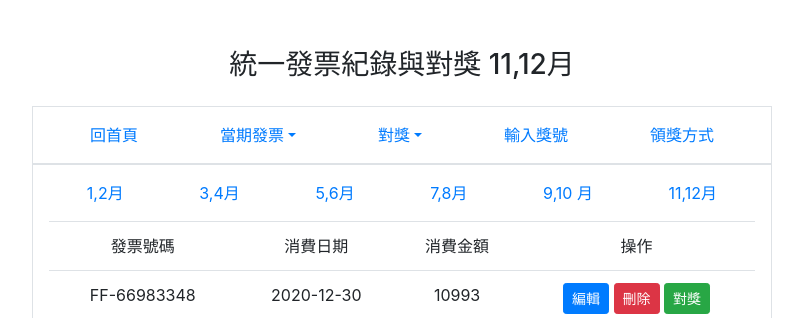
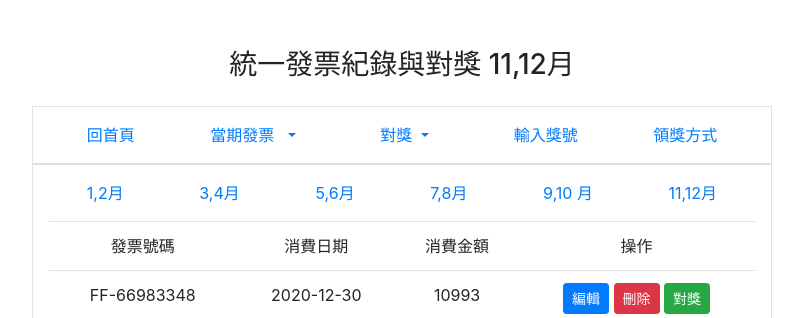
Before and after one commit to wdaweb/invoice-hua3698, a PHP site: page /index.php?do=invoice_list in a window 1280 px wide. Shown: the top 318 px of the page, without its empty margins (238-1041 px from the left). Run offline with PHP 8.4, Linux system fonts and the light colour scheme; data comes from the database, SQL or seed files in the repository.

Commit message:
index.php 完成spilt dropdown
to-do-list
1. spilt dropdown新增hover效果
2. 中獎加入modal效果
3. 表單加入自訂函式>檢查欄位

```diff
--- a/award.php
+++ b/award.php
@@ -51,7 +51,7 @@ foreach ($awards as $award) {
             for ($i = 5; $i >= 0; $i--) {
                 $target = mb_substr($award['number'], $i, 8 - $i,'utf8');
                 $mynumber = mb_substr($number, $i, 8 - $i,'utf8');
-                if ($target == $number) {
+                if ($target == $mynumber) {
                     $result=$i;
                 } else {
                     break;
--- a/base.php
+++ b/base.php
@@ -6,6 +6,6 @@ $pdo=new PDO($dsn,'root','');
 date_default_timezone_set("Asia/Taipei");
 session_start();
 
-$awardStr=['頭','一','二','三','四','五','六'];
+$awardStr=['頭','二','三','四','五','六'];
 
 ?>
--- a/index.php
+++ b/index.php
@@ -43,16 +43,18 @@
             <div class="text-center">
                 <a href="index.php">回首頁</a>
             </div>
-            <div class="text-center dropdown">
-                <a href="?do=invoice_list" class="dropdown-toggle" data-toggle="dropdown" >當期發票</a>
+            <div class="text-center">
+                <a href="?do=invoice_list" >當期發票</a>
+                <a href="?do=invoice_list" class="dropdown-toggle dropdown-toggle-split" data-toggle="dropdown" ></a>
                 <div class="dropdown-menu">
                     <a href="#" class="dropdown-item">1111</a>
                     <a href="#" class="dropdown-item">1111</a>
                     <a href="#" class="dropdown-item">1111</a>
                 </div>
             </div>
-            <div class="text-center dropdown">
-                <a href="?do=award_numbers" class="dropdown-toggle" data-toggle="dropdown" >對獎</a>
+            <div class="text-center btn-group">
+                <a href="?do=award_numbers" type="button">對獎</a>
+                <a href="?do=award_numbers" type="button" class="dropdown-toggle dropdown-toggle-split" data-toggle="dropdown" ></a>
                 <div class="dropdown-menu">
                     <a href="?do=award_numbers&pd=2020-1" class="dropdown-item"><li>1,2月</li></a>
                     <a href="?do=award_numbers&pd=2020-2" class="dropdown-item"><li>3,4月</li></a>
```
